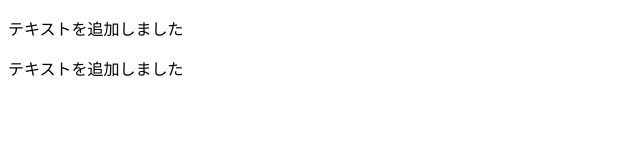
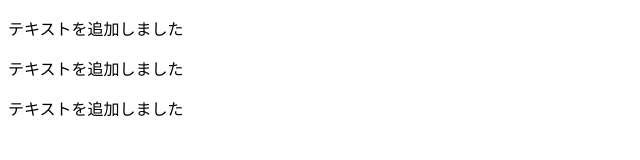
Before and after one commit to HIROKI-MATSUMURA/test, a plain HTML site: page index.html in a window 1280 px wide. Shown: the whole page, without its empty margins (0-640 px from the left). Drawn offline with Linux system fonts and the light colour scheme.

Commit message:
hrk2が修正、テキスト追加

```diff
--- a/index.html
+++ b/index.html
@@ -11,6 +11,7 @@
 
   <p>テキストを追加しました</p>
   <p>テキストを追加しました</p>
+  <p>テキストを追加しました</p>
 
 </body>
 </html>
```
